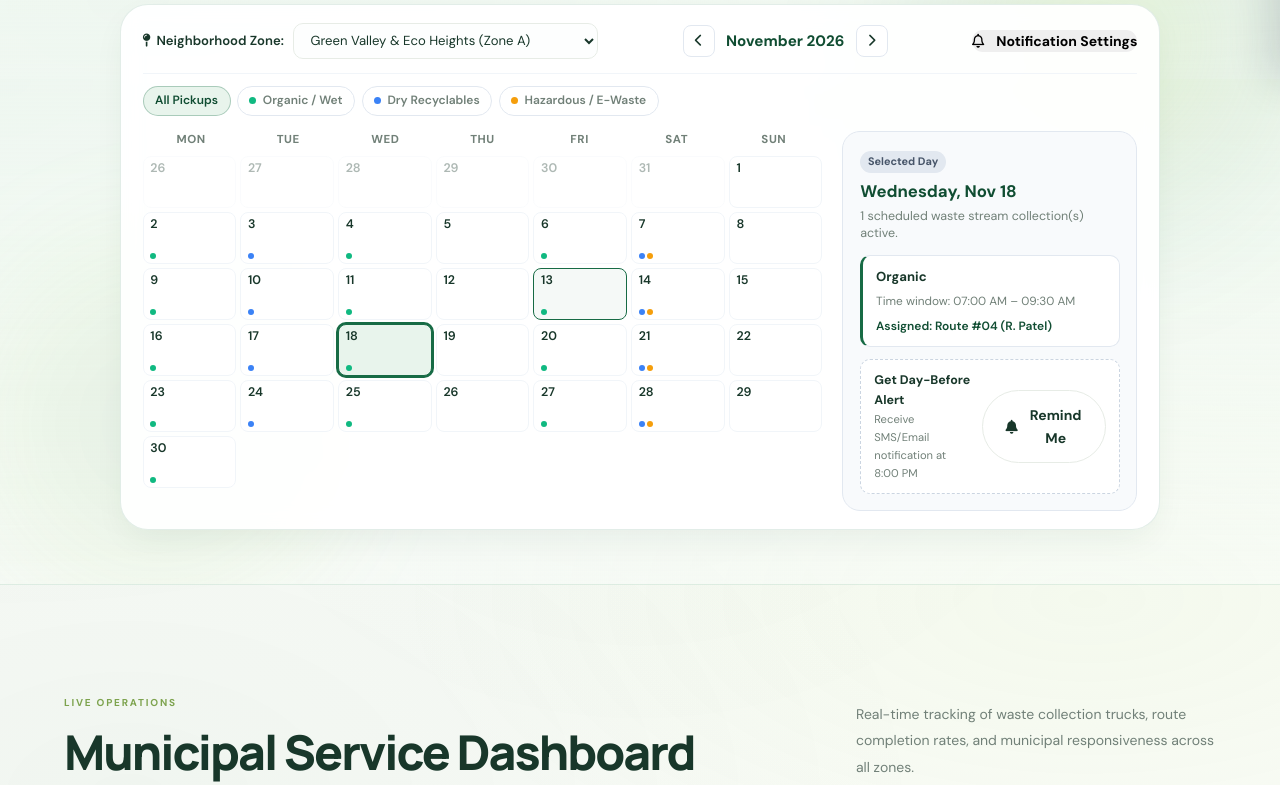
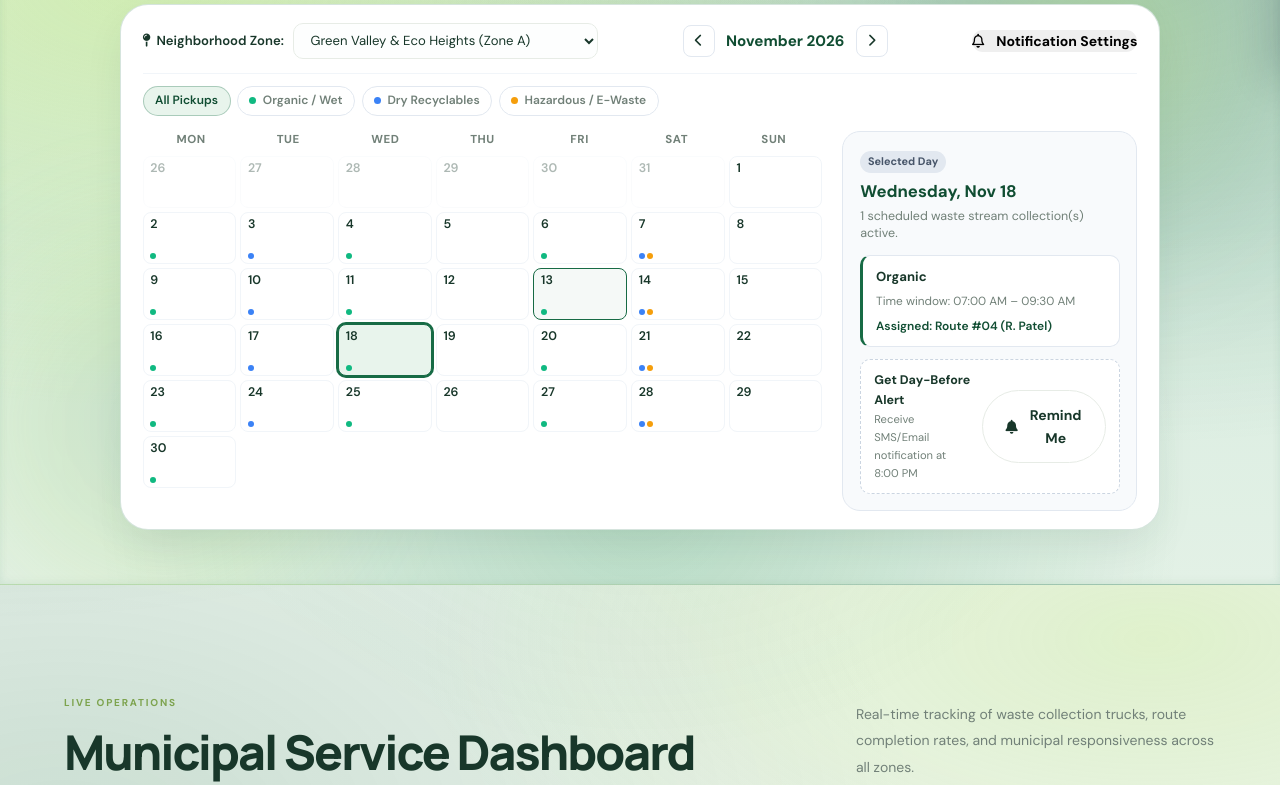
Before and after one commit to ayushkumar-0822/EcoTrack, a website: page index.html in a window 1280 px wide. Shown: the part 721-1506 px from the top of the page. Drawn offline with Linux system fonts and the light colour scheme; no server answers.

Commit message:
style: make natural greenery background clearly visible across entire page and calendar with instant inline fallback

```diff
--- a/CSS/style.css
+++ b/CSS/style.css
@@ -10,7 +10,7 @@
 
     --accent: #b9e76b;
 
-    --background: #fbfcf8;
+    --background: #edf5ef;
     --surface: #ffffff;
 
     --text: #18372a;
@@ -46,13 +46,13 @@ html {
 }
 
 body {
-    background-color: #f9fbf7;
+    background-color: #ecf4ed;
     background-image:
-        radial-gradient(at 0% 0%, rgba(23, 107, 69, 0.055) 0px, transparent 48%),
-        radial-gradient(at 100% 0%, rgba(185, 231, 107, 0.12) 0px, transparent 44%),
-        radial-gradient(at 50% 30%, rgba(23, 107, 69, 0.025) 0px, transparent 55%),
-        radial-gradient(at 85% 65%, rgba(185, 231, 107, 0.07) 0px, transparent 45%),
-        radial-gradient(at 10% 90%, rgba(23, 107, 69, 0.04) 0px, transparent 50%);
+        radial-gradient(at 0% 0%, rgba(23, 107, 69, 0.18) 0px, transparent 48%),
+        radial-gradient(at 100% 0%, rgba(185, 231, 107, 0.32) 0px, transparent 45%),
+        radial-gradient(at 50% 30%, rgba(34, 139, 78, 0.10) 0px, transparent 55%),
+        radial-gradient(at 90% 70%, rgba(185, 231, 107, 0.25) 0px, transparent 45%),
+        radial-gradient(at 5% 95%, rgba(23, 107, 69, 0.16) 0px, transparent 50%);
     background-attachment: fixed;
     color: var(--text);
 
@@ -2156,9 +2156,15 @@ img {
 .calendar-section {
     position: relative;
     padding: 42px 0 54px; /* Compact padding instead of 110px */
-    background: linear-gradient(180deg, rgba(234, 246, 237, 0.5) 0%, rgba(241, 249, 243, 0.8) 45%, rgba(248, 252, 249, 0.5) 100%);
-    border-top: 1px solid rgba(23, 107, 69, 0.08);
-    border-bottom: 1px solid rgba(23, 107, 69, 0.08);
+    background-color: #e2f0e5;
+    background-image:
+        radial-gradient(at 12% 15%, rgba(185, 231, 107, 0.42) 0px, transparent 50%),
+        radial-gradient(at 88% 12%, rgba(23, 107, 69, 0.26) 0px, transparent 55%),
+        radial-gradient(at 50% 88%, rgba(34, 145, 85, 0.22) 0px, transparent 60%),
+        linear-gradient(180deg, #e4f2e7 0%, #d8ece0 50%, #e3f1e6 100%);
+    border-top: 1.5px solid rgba(23, 107, 69, 0.16);
+    border-bottom: 1.5px solid rgba(23, 107, 69, 0.16);
+    box-shadow: inset 0 2px 10px rgba(23, 107, 69, 0.05), inset 0 -2px 10px rgba(23, 107, 69, 0.05);
     overflow: hidden;
 }
 
@@ -2169,7 +2175,7 @@ img {
     right: -80px;
     width: 520px;
     height: 520px;
-    background: radial-gradient(circle, rgba(185, 231, 107, 0.22) 0%, rgba(23, 107, 69, 0.06) 45%, transparent 70%);
+    background: radial-gradient(circle, rgba(185, 231, 107, 0.35) 0%, rgba(23, 107, 69, 0.12) 45%, transparent 70%);
     filter: blur(55px);
     pointer-events: none;
     z-index: 0;
@@ -2182,7 +2188,7 @@ img {
     left: -70px;
     width: 460px;
     height: 460px;
-    background: radial-gradient(circle, rgba(23, 107, 69, 0.08) 0%, rgba(185, 231, 107, 0.08) 45%, transparent 70%);
+    background: radial-gradient(circle, rgba(23, 107, 69, 0.14) 0%, rgba(185, 231, 107, 0.18) 45%, transparent 70%);
     filter: blur(50px);
     pointer-events: none;
     z-index: 0;
@@ -2214,11 +2220,10 @@ img {
     max-width: 1040px;
     margin: 0 auto;
     padding: 1.15rem 1.35rem; /* Tightened compact padding */
-    background: rgba(255, 255, 255, 0.94);
-    backdrop-filter: blur(10px);
-    -webkit-backdrop-filter: blur(10px);
-    border: 1px solid rgba(23, 107, 69, 0.12);
-    box-shadow: 0 12px 35px -8px rgba(23, 65, 43, 0.08);
+    background: #ffffff;
+    border: 1.5px solid rgba(23, 107, 69, 0.18);
+    border-radius: var(--radius-lg);
+    box-shadow: 0 16px 45px -10px rgba(23, 65, 43, 0.12), 0 2px 8px rgba(0, 0, 0, 0.04);
 }
 
 .calendar-toolbar {
--- a/index.html
+++ b/index.html
@@ -20,7 +20,41 @@
           href="https://cdnjs.cloudflare.com/ajax/libs/font-awesome/6.5.2/css/all.min.css">
 
     <!-- Design System CSS -->
-    <link rel="stylesheet" href="css/style.css">
+    <link rel="stylesheet" href="CSS/style.css?v=3.0">
+    <style>
+        /* Immediate visible natural greenery background & calendar styling */
+        body {
+            background-color: #ecf4ed !important;
+            background-image:
+                radial-gradient(at 0% 0%, rgba(23, 107, 69, 0.18) 0px, transparent 48%),
+                radial-gradient(at 100% 0%, rgba(185, 231, 107, 0.32) 0px, transparent 45%),
+                radial-gradient(at 50% 30%, rgba(34, 139, 78, 0.10) 0px, transparent 55%),
+                radial-gradient(at 90% 70%, rgba(185, 231, 107, 0.25) 0px, transparent 45%),
+                radial-gradient(at 5% 95%, rgba(23, 107, 69, 0.16) 0px, transparent 50%) !important;
+            background-attachment: fixed !important;
+        }
+        .calendar-section {
+            background-color: #e2f0e5 !important;
+            background-image:
+                radial-gradient(at 12% 15%, rgba(185, 231, 107, 0.42) 0px, transparent 50%),
+                radial-gradient(at 88% 12%, rgba(23, 107, 69, 0.26) 0px, transparent 55%),
+                radial-gradient(at 50% 88%, rgba(34, 145, 85, 0.22) 0px, transparent 60%),
+                linear-gradient(180deg, #e4f2e7 0%, #d8ece0 50%, #e3f1e6 100%) !important;
+            border-top: 1.5px solid rgba(23, 107, 69, 0.16) !important;
+            border-bottom: 1.5px solid rgba(23, 107, 69, 0.16) !important;
+            padding: 42px 0 54px !important;
+        }
+        .calendar-card-shell {
+            background: #ffffff !important;
+            border: 1.5px solid rgba(23, 107, 69, 0.18) !important;
+            box-shadow: 0 16px 45px -10px rgba(23, 65, 43, 0.12) !important;
+        }
+        .calendar-day {
+            height: 52px !important;
+            min-height: 52px !important;
+            aspect-ratio: unset !important;
+        }
+    </style>
 
     <!-- Application Script -->
     <script src="js/main.js" defer></script>
```
